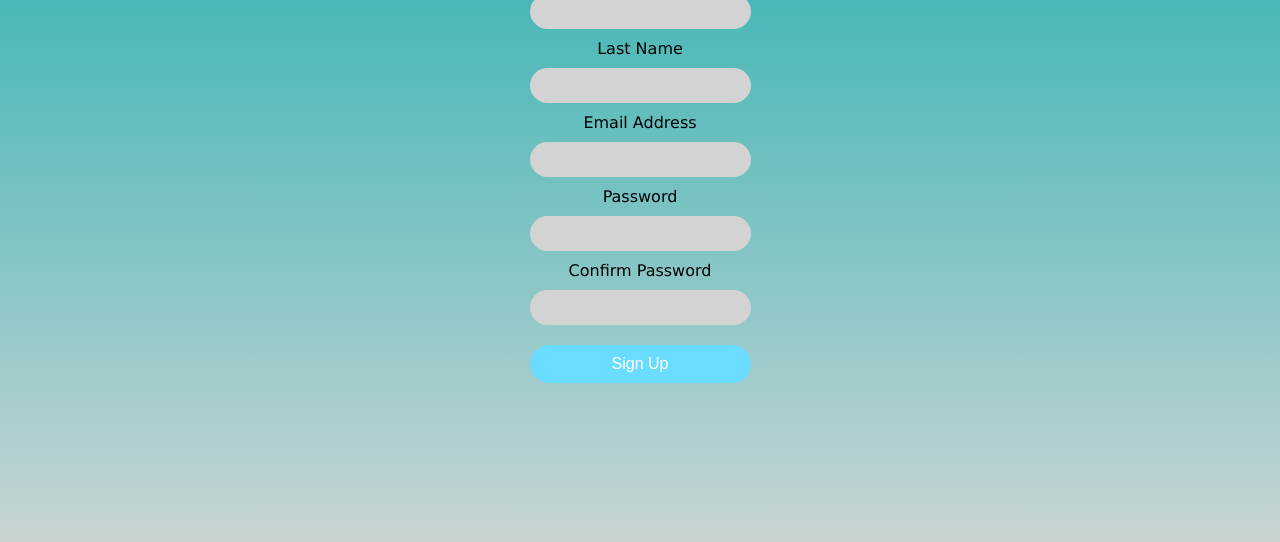
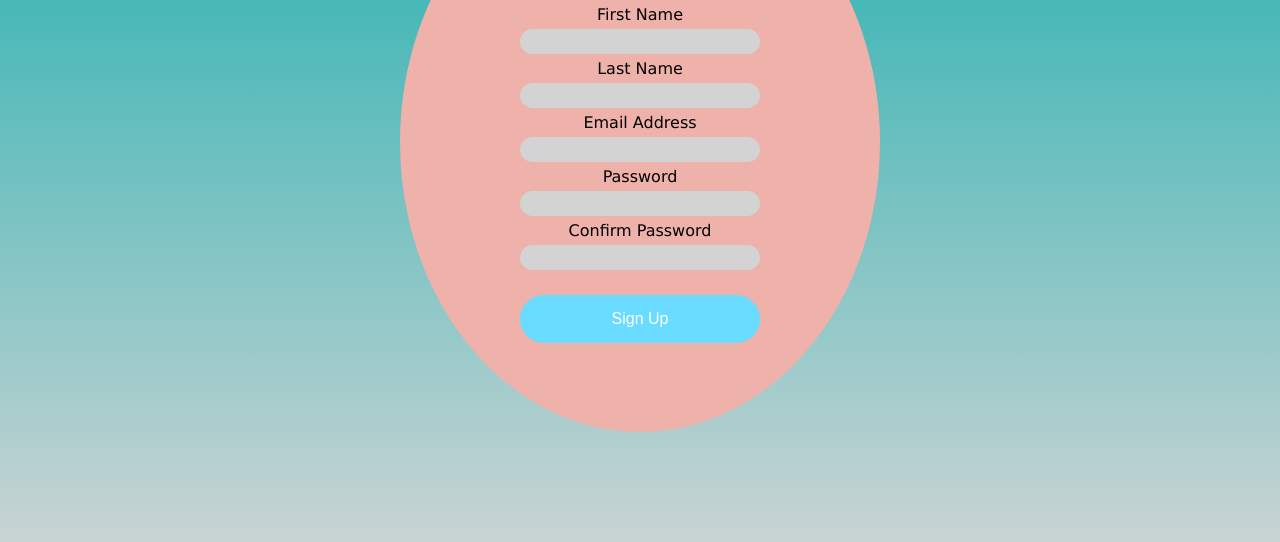
Before and after one commit to twang0357/YouMatter, a plain HTML site: page Login Page/createaccount.html in a window 1280 px wide. Shown: the part 258-800 px from the top of the page. Drawn offline with Linux system fonts and the light colour scheme.

Commit message:
edited createaccount css

```diff
--- a/Login Page/createaccount.css
+++ b/Login Page/createaccount.css
@@ -16,9 +16,9 @@ form {
 }
 
 input {
-    margin: 10px 10px;
-    padding: 10px;
-    width: 80%;
+    margin: 5px 10px;
+    padding: 5px;
+    width: 60%;
     border: none;
     border-radius: 20px;
     text-align: center;
@@ -26,9 +26,9 @@ input {
 }
 
 button {
-    margin-top: 10px;
-    padding: 10px;
-    width: 80%;
+    margin-top: 20px;
+    padding: 15px;
+    width: 60%;
     border: none;
     border-radius: 50px;
     background: #69dcff;
@@ -36,3 +36,15 @@ button {
     cursor: pointer;
     font-size: 16px;
 }
+
+.createaccount-container{
+    background: #EEB2AB;
+    width:400px;
+    height:500px;
+    border-radius: 50%;
+    display: flex;
+    flex-direction: column;
+    align-items: center;
+    justify-content: center;
+    padding: 40px;
+}
--- a/Login Page/createaccount.html
+++ b/Login Page/createaccount.html
@@ -27,5 +27,6 @@
             <button type ="submit">Sign Up</button>
         </form>
     </div>
+    <script src="createaccount.js"></script>
 </body>
 </html>
```
